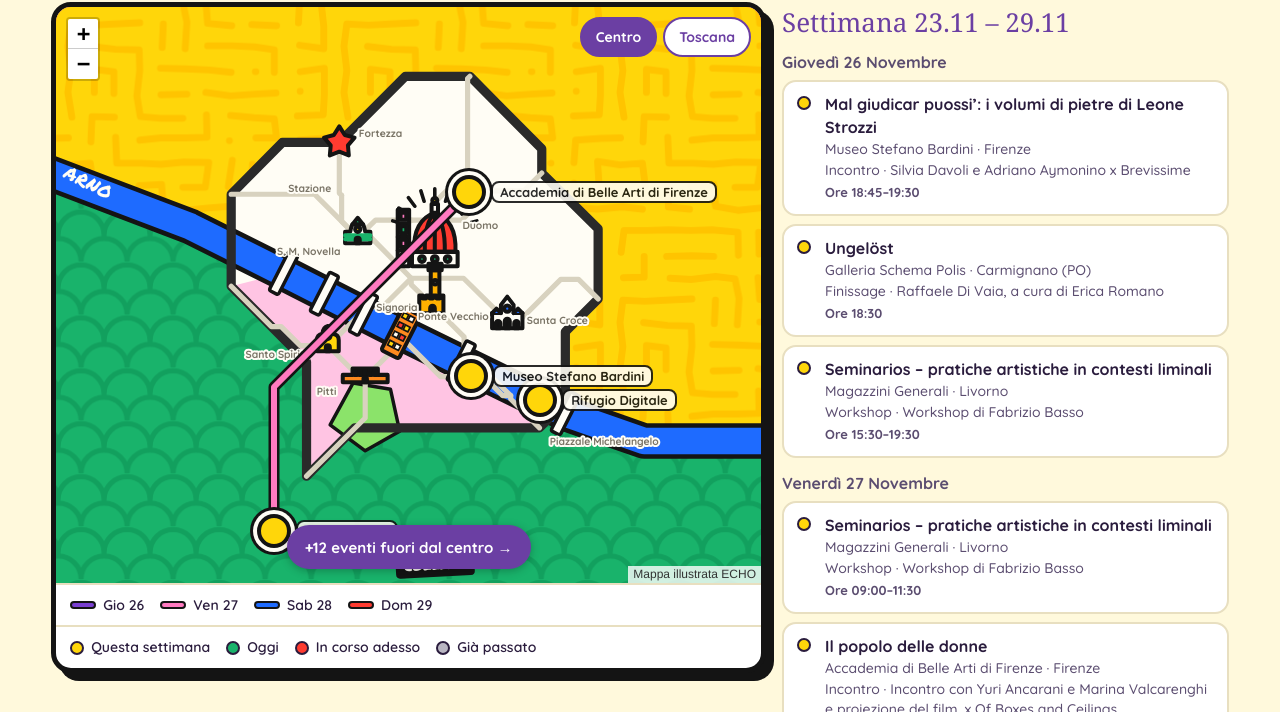
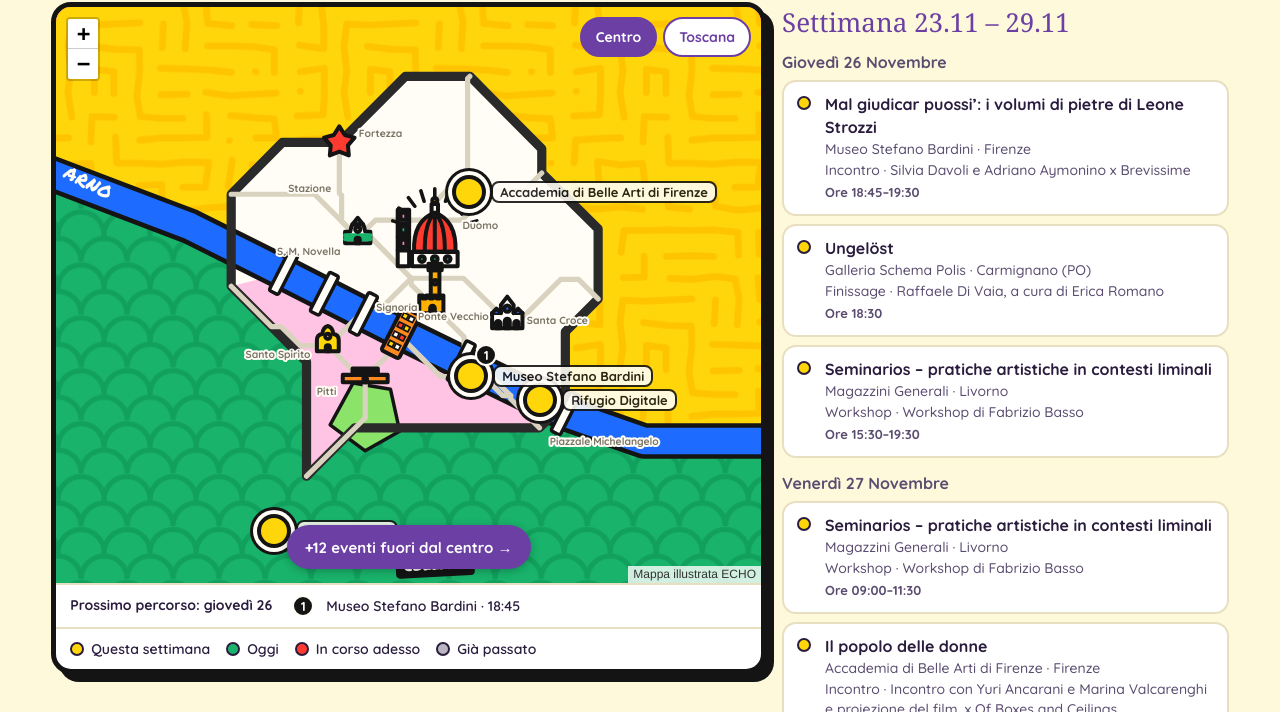
Before and after one commit to YakopoFirenze/echo-mappa, a plain HTML site: page bozza.html in a window 1280 px wide. Shown: the part 88-800 px from the top of the page. Drawn offline with nearby package versions, Linux system fonts and the light colour scheme; a web font is replaced by a local one.

Commit message:
Add files via upload

```diff
--- a/bozza.html
+++ b/bozza.html
@@ -52,8 +52,9 @@ aside h2{font:400 26px/1.1 Shrikhand,Georgia,serif;color:var(--violet);margin:6p
 .igwrap,#mini{position:absolute;inset:0 0 36px 0;overflow:hidden}
 .igwrap iframe{width:326px;border:0;transform-origin:0 0;display:block}
 .apri{position:absolute;left:0;right:0;bottom:0;height:36px;display:flex;align-items:center;justify-content:center;background:#141414;color:#fffdf5;font:700 14px Quicksand,sans-serif;text-decoration:none}
+.num{display:inline-flex;align-items:center;justify-content:center;width:22px;height:22px;border-radius:50%;background:#141414;color:#fffdf5;font:700 13px Quicksand,sans-serif;font-style:normal;margin-right:5px;border:2px solid #fffdf5}
 .ln{display:inline-block;width:26px;height:8px;border-radius:4px;border:2px solid #141414}
-#giorni{text-transform:capitalize}
+#giorni b{margin-right:4px}
 .fermata{font:700 13px Quicksand,sans-serif;color:#141414;background:#fffdf5;border:2px solid #141414;border-radius:8px;padding:1px 7px;box-shadow:none;white-space:nowrap}
 .fermata::before{display:none}
 .nolab .fermata{display:none}
@@ -169,17 +170,21 @@ function render(){
   ev.forEach(e => (giorni[e.data] ??= []).push(e));
   // una linea per ogni giorno: collega i luoghi in ordine di orario
   linee.clearLayers();
-  const chips = [];
-  Object.keys(giorni).sort().forEach(d => {
-    const g = new Date(d+'T00:00:00'), c = COL_G[g.getDay()], oggi = sameDay(g, now);
-    chips.push('<span><i class="ln" style="background:'+c+'"></i>'+g.toLocaleDateString('it-IT',{weekday:'short',day:'numeric'})+'</span>');
-    const vicino = map.getZoom() >= 12.5, dentro = L.latLngBounds(FIRENZE_SVG);
-    const tappe = []; [...giorni[d]].filter(e => !vicino || dentro.contains([e.lat,e.lon])).sort((a,b) => (a.inizio||'99').localeCompare(b.inizio||'99')).forEach(e => { if (!tappe.some(t => t.lat===e.lat && t.lon===e.lon)) tappe.push(e); });
+  // percorso consigliato: solo gli eventi ancora attivi del giorno, in ordine di orario, come fermate di una metro dell'arte
+  const vicino = map.getZoom() >= 12.5, dentro = L.latLngBounds(FIRENZE_SVG);
+  const attivi = d => giorni[d].filter(e => e.s.k !== 'p' && (!vicino || dentro.contains([e.lat,e.lon])));
+  const giorno = Object.keys(giorni).sort().find(d => attivi(d).length);
+  let txt = '<span>Nessun evento in programma qui: prova la vista Toscana</span>';
+  if (giorno) {
+    const g = new Date(giorno+'T00:00:00'), oggi = sameDay(g, now), tappe = [];
+    attivi(giorno).sort((a,b) => (a.inizio||'99').localeCompare(b.inizio||'99')).forEach(e => { if (!tappe.some(t => t.lat===e.lat && t.lon===e.lon)) tappe.push(e); });
     let pts = [];
     for (let i = 0; i < tappe.length-1; i++) pts = pts.concat(otto(tappe[i], tappe[i+1], i % 2 === 0));
-    if (pts.length) { L.polyline(pts, {color:'#141414', weight: oggi ? 15 : 11, lineJoin:'round', interactive:false}).addTo(linee); L.polyline(pts, {color:c, weight: oggi ? 9 : 6, lineJoin:'round', interactive:false}).addTo(linee); }
-  });
-  document.getElementById('giorni').innerHTML = chips.join('');
+    if (pts.length) { L.polyline(pts, {color:'#141414', weight:15, lineJoin:'round', interactive:false}).addTo(linee); L.polyline(pts, {color:'#b98cff', weight:9, lineJoin:'round', interactive:false}).addTo(linee); }
+    tappe.forEach((e,i) => L.marker([e.lat,e.lon], {icon: L.divIcon({className:'', iconSize:[22,22], iconAnchor:[-4,32], html:'<i class="num">'+(i+1)+'</i>'}), interactive:false, zIndexOffset:1000}).addTo(linee));
+    txt = '<b>'+(oggi ? 'Percorso di oggi' : 'Prossimo percorso: '+g.toLocaleDateString('it-IT',{weekday:'long',day:'numeric'}))+'</b>'+tappe.map((e,i) => '<span><i class="num">'+(i+1)+'</i>'+esc(e.luogo)+(e.inizio ? ' · '+e.inizio : '')+'</span>').join('');
+  }
+  document.getElementById('giorni').innerHTML = txt;
   etichette();
   document.getElementById('list').innerHTML = Object.keys(giorni).sort().map(d =>
     '<div class="day">'+new Date(d+'T00:00:00').toLocaleDateString('it-IT',{weekday:'long',day:'numeric',month:'long'})+'</div>'+
```
